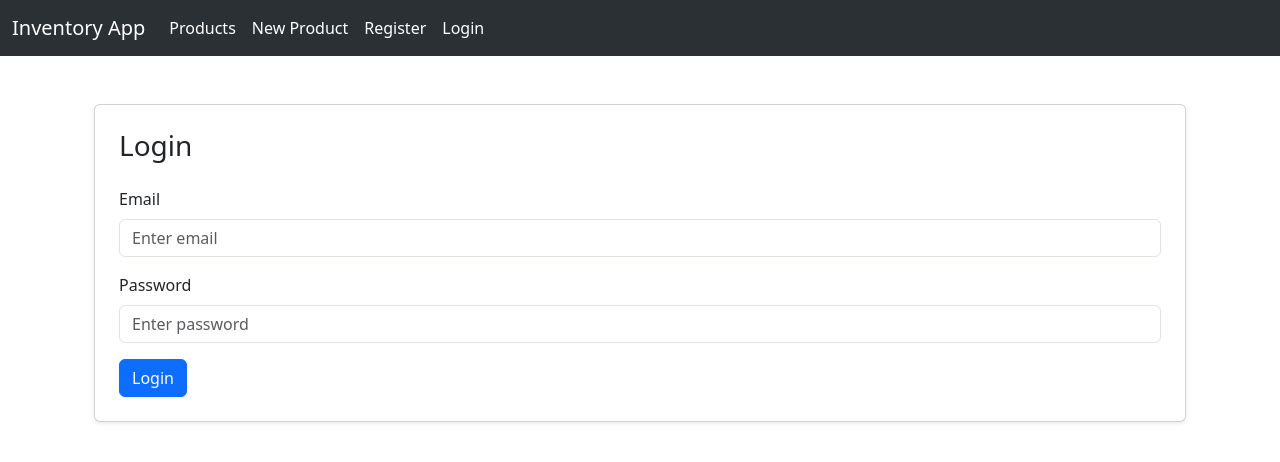
After one commit to sankalp26/nodejs-practice, a Node server app: page /login in a window 1280 px wide. The commit adds this page. Shown: the top 462 px of the page. Run offline with Node 20, Linux system fonts and the light colour scheme; some libraries are stand-ins or nearby versions.

Commit message:
Added Registration and Login Pages but Lacks session implentation

```diff
--- a/MVC/Inventory-Mgmt/index.js
+++ b/MVC/Inventory-Mgmt/index.js
@@ -4,8 +4,10 @@ import ProductController from "./src/controller/product.controller.js"; // Impor
 import ejsLayouts from "express-ejs-layouts"; // Import middleware for using layouts with EJS
 import validateRequest from "./src/middlewares/validation.middleware.js";
 import { uploadFile } from "./src/middlewares/file-upload-middleware.js";
+import UserController from "./src/controller/user.controller.js";
 const server = express(); // Create an Express application
 const productController = new ProductController(); // Create an instance of ProductController
+const userController = new UserController(); // Create an instance of UserController
 
 //set up view engine settings
 server.set("view engine", "ejs"); // Set up the view engine to use EJS
@@ -22,6 +24,12 @@ server.get("/new", productController.getAddForm);
 
 server.get("/update-product/:id", productController.getUpdateProductView);
 
+//serving Registration form
+server.get("/register", userController.getRegister);
+
+server.get("/login", userController.getLogin);
+server.post("/register",userController.postRegister);
+server.post("/login",userController.postLogin);
 server.post("/delete-product/:id", productController.deleteProduct);
 
 // Parse form data sent from HTML forms and make it available in req.body
@@ -32,7 +40,11 @@ server.post(
   productController.addNewProduct,
 ); //Added Middleware to validate the received form data before sending it to Controller.
 
-server.post("/update-product", productController.postUpdateProduct);
+server.post(
+  "/update-product",
+  uploadFile.single("imgUrl"),
+  productController.postUpdateProduct,
+);
 
 server.listen(3400, () => {
   console.log("Server is running on port 3400");
--- /dev/null
+++ b/MVC/Inventory-Mgmt/src/controller/user.controller.js
@@ -0,0 +1,23 @@
+import UserModel from "../models/user.model.js";
+import ProductModel from "../models/product.model.js";
+const products = ProductModel.get();
+export default class UserController {
+  getRegister(req, res) {
+    res.render("register");
+  }
+  getLogin(req, res) {
+    res.render("login", { errorMessage: null });
+  }
+  postRegister(req, res) {
+    UserModel.register(req.body);
+    res.render("login", { errorMessage: null }); //redirect to Login page after registration
+  }
+  postLogin(req, res) {
+    const userFound = UserModel.login(req.body);
+    if (userFound) {
+      return res.render("products", { products: products });
+    } else {
+      res.render("login", { errorMessage: "Login Failed, Check Credentials" });
+    }
+  }
+}
--- a/MVC/Inventory-Mgmt/src/views/layout.ejs
+++ b/MVC/Inventory-Mgmt/src/views/layout.ejs
@@ -40,7 +40,12 @@
             <li class="nav-item">
               <a class="nav-link active" href="/new">New Product</a>
             </li>
-
+            <li class="nav-item">
+              <a class="nav-link active" href="/register">Register</a>
+            </li>
+            <li class="nav-item">
+              <a class="nav-link active" href="/login">Login</a>
+            </li>
           </ul>
         </div>
       </div>
--- /dev/null
+++ b/MVC/Inventory-Mgmt/src/views/login.ejs
@@ -0,0 +1,37 @@
+<div class="container mt-5">
+    <% if(errorMessage){ %>
+      <div class="alert alert-danger" role="alert"><%= errorMessage %></div>
+    <% } %>
+  <div class="card shadow-sm p-4">
+    <h3 class="mb-4">Login</h3>
+    <form action="/login" method="POST">
+
+      <!-- Email -->
+      <div class="mb-3">
+        <label class="form-label" for="email">Email</label>
+        <input
+          type="email"
+          class="form-control"
+          name="email"
+          id="email"
+          placeholder="Enter email"
+          required
+        />
+      </div>
+      <!-- Password -->
+      <div class="mb-3">
+        <label class="form-label" id="password">Password</label>
+        <input
+          type="password"
+          class="form-control"
+          name="password"
+          id="password"
+          placeholder="Enter password"
+          required
+        />
+      </div>
+      <!-- Submit button -->
+      <button type="submit" class="btn btn-primary">Login</button>
+    </form>
+  </div>
+</div>
--- a/MVC/Inventory-Mgmt/src/views/update-product.ejs
+++ b/MVC/Inventory-Mgmt/src/views/update-product.ejs
@@ -6,7 +6,7 @@
     <% } %>
 
 
-    <form action="/update-product" method="POST">
+    <form action="/update-product" method="POST" enctype="multipart/form-data">
 <!-- id -->
         <div class="mb-3">
         <input
@@ -64,8 +64,8 @@
           class="form-control"
           name="imgUrl"
 
-          value=""
-          required
+
+
         />
       </div>
 
```
Also changed, not shown: MVC/Inventory-Mgmt/src/controller/product.controller.js (+20 -2 lines), MVC/Inventory-Mgmt/src/models/user.model.js (added, +22 -0 lines), MVC/Inventory-Mgmt/src/views/register.ejs (added, +47 -0 lines), MVC/Inventory-Mgmt/src/middlewares/validation.middleware.js (line endings or trailing spaces).
